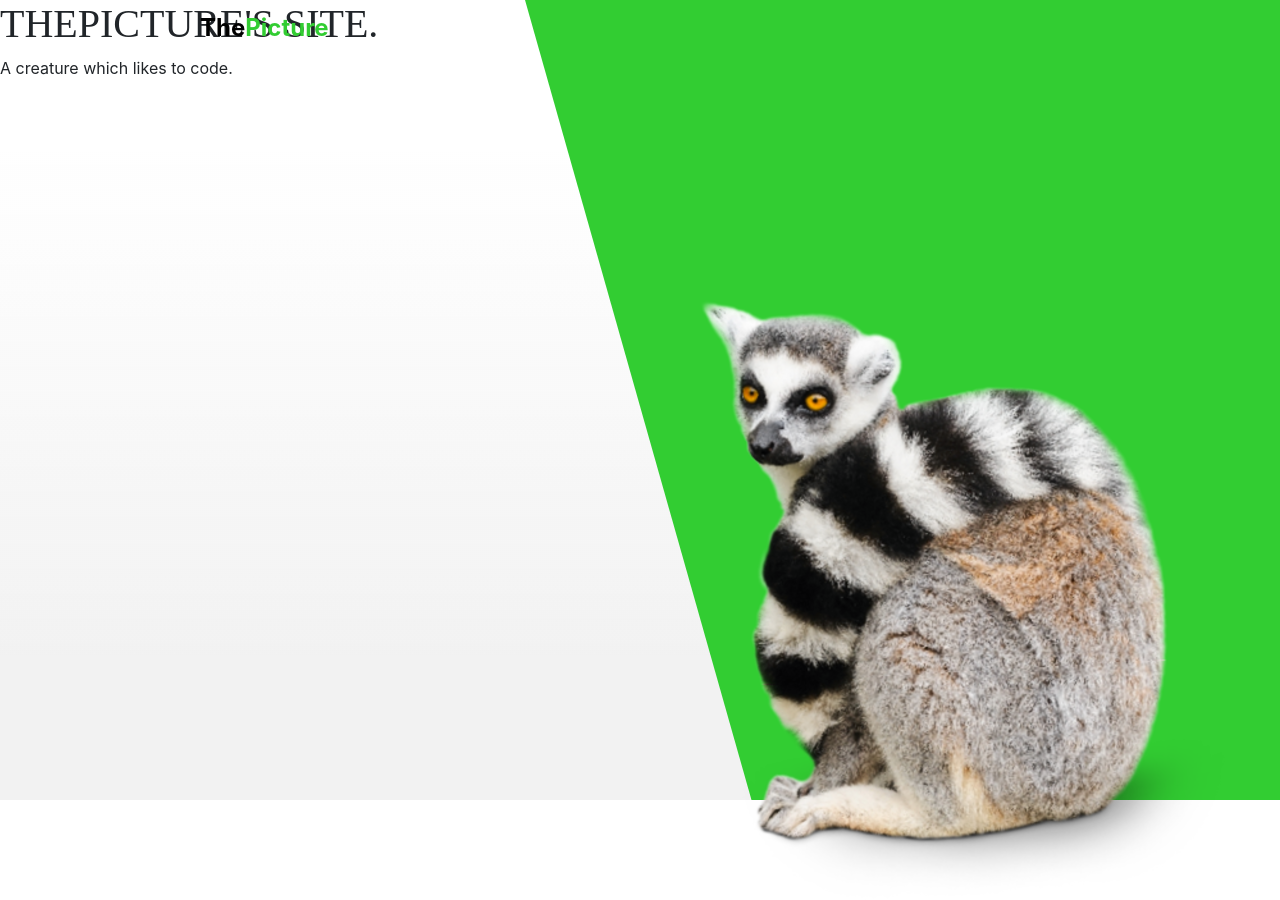
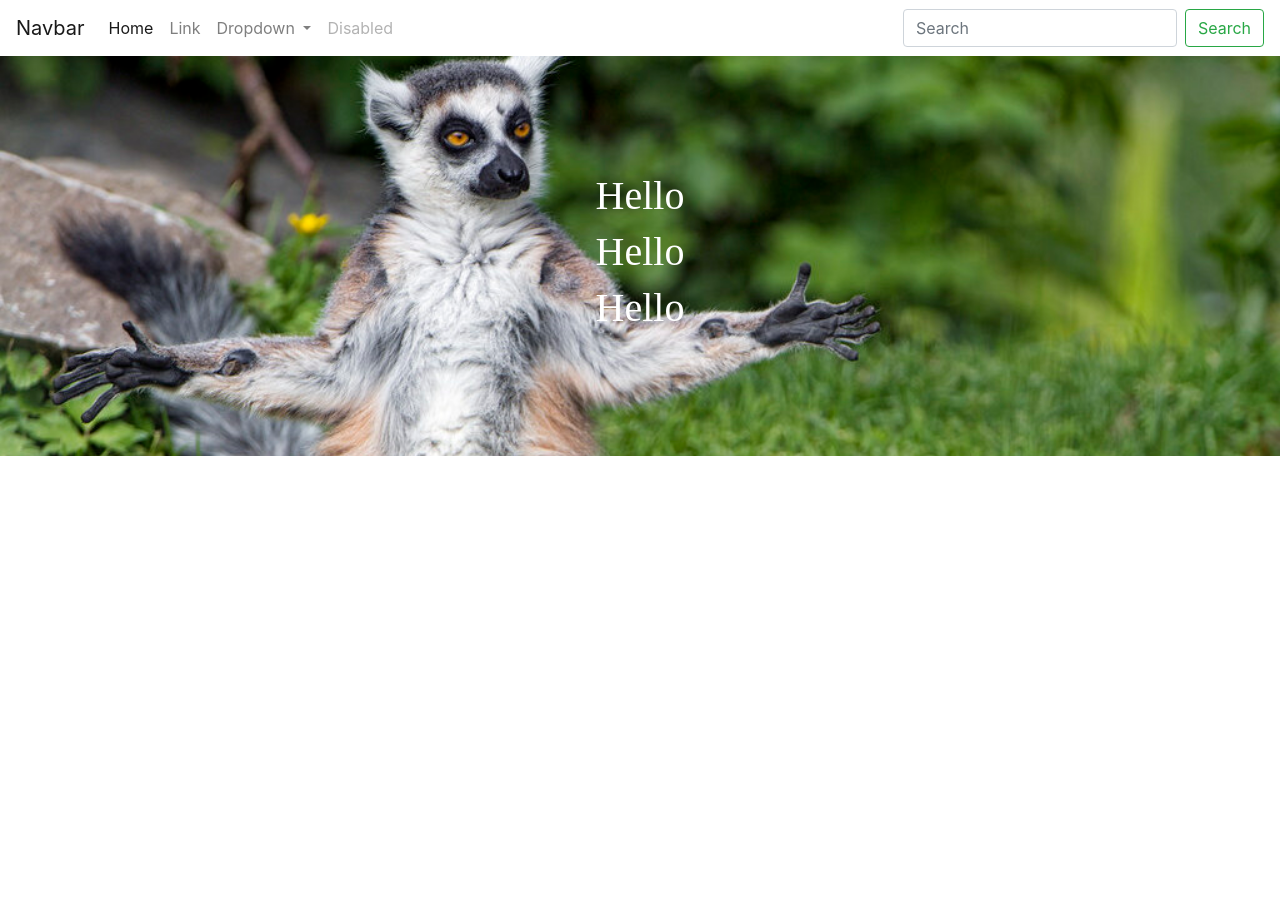
Before and after one commit to thepicture/TensorPractice, a plain HTML site: page frontend/lesson_one/resume-site/index.html in a window 1280 px wide. After the commit the page ends 800 px from the top, so only its background shows below. Drawn offline with Linux system fonts and the light colour scheme.

Commit message:
New page layout

```diff
--- a/frontend/lesson_one/resume-site/index.html
+++ b/frontend/lesson_one/resume-site/index.html
@@ -9,27 +9,61 @@
     <link rel="stylesheet" href="styles/resume.css">
 </head>
 <body>
-    <div class="gray-gradient"></div>
-    <div class="fixed-top fixed-top--padding-left-top">
-            <a class="logo--x-large logo--flex" href="#">
-                <span class="text--black">The</span>
-                <span class="text--green">Picture</span>
-                <div class="menu--flex-end">
-                    <span></span>
-                    <span></span>
-                    <span></span>
+<div class="d-flex flex-column">
+
+    <nav class="navbar navbar-expand-sm navbar-light">
+        <a class="navbar-brand" href="#">Navbar</a>
+        <button class="navbar-toggler"
+                type="button" data-toggle="collapse"
+                data-target="#navbar__menu"
+                aria-controls="navbarSupportedContent"
+                aria-expanded="false"
+                aria-label="Toggle navigation">
+            <span class="navbar-toggler-icon"></span>
+        </button>
+        <div class="collapse navbar-collapse" id="navbar__menu">
+            <ul class="navbar-nav mr-auto">
+                <li class="nav-item active">
+                    <a class="nav-link" href="#">Home <span class="sr-only">(current)</span></a>
+                </li>
+                <li class="nav-item">
+                    <a class="nav-link" href="#">Link</a>
+                </li>
+                <li class="nav-item dropdown">
+                    <a class="nav-link dropdown-toggle" href="#" id="navbarDropdown" role="button"
+                       data-toggle="dropdown" aria-haspopup="true" aria-expanded="false">
+                        Dropdown
+                    </a>
+                    <div class="dropdown-menu" aria-labelledby="navbarDropdown">
+                        <a class="dropdown-item" href="#">Action</a>
+                        <a class="dropdown-item" href="#">Another action</a>
+                        <div class="dropdown-divider"></div>
+                        <a class="dropdown-item" href="#">Something else here</a>
                     </div>
-            </a>
+                </li>
+                <li class="nav-item">
+                    <a class="nav-link disabled" href="#">Disabled</a>
+                </li>
+            </ul>
+            <form class="form-inline my-2 my-lg-0">
+                <input class="form-control mr-sm-2" type="search" placeholder="Search" aria-label="Search">
+                <button class="btn btn-outline-success my-2 my-sm-0" type="submit">Search</button>
+            </form>
         </div>
-        <div class="bg-flex-enabled-true">
-            <div class="img-flex">
-                <img src="images/lemur.png" class="lemur-fill">
+    </nav>
+    <div class="height-400-px">
+        <img class="img-container w-100 position-absolute"
+             src="images/lemur-bg-400px.jpg"
+             alt="Site logo"/>
+        <div class="d-flex justify-content-center align-items-center position-absolute w-100 height-inherit flex-column">
+            <h1 class="text-white">Hello</h1>
+            <h1 class="text-white">Hello</h1>
+            <h1 class="text-white">Hello</h1>
         </div>
-            <div class="bg-semi-rectangle bg-semi-rectangle--green-bg"></div>
-        <div>
-        <div class="quote--absolute-flex">
-          <h1>THEPICTURE'S SITE.</h1>
-          <p>A creature which likes to code.</p>
+    </div>
+</div>
+<script src="scripts/jquery-3.0.0.min.js"></script>
+<script src="scripts/bootstrap.min.js"></script>
 </div>
 </body>
 </html>
--- a/frontend/lesson_one/resume-site/styles/resume.css
+++ b/frontend/lesson_one/resume-site/styles/resume.css
@@ -1,66 +1,12 @@
-.bg-flex-enabled-true {
-    display: flex;
-    justify-content: flex-end;
-    height: 100vh;
+.img-container {
+  height: 400px;
+  object-fit: cover;
 }
 
-.bg-semi-rectangle {
-    width: 100vh;
-    clip-path: polygon(0 0%, 100% 0%, 100% 100%, 30% 100%);
+.height-400-px {
+    height: 400px;
 }
 
-.bg-semi-rectangle--green-bg {
-    background: limegreen;
+.height-inherit {
+    height: inherit;
 }
-
-.navbar--z-index-1 {
-    z-index: 1;
-}
-
-.fixed-top--padding-left-top {
-    padding-left: 200px;
-    padding-top: 10px;
-}
-
-.logo--x-large {
-    font-weight: bold;
-    font-size: x-large;
-}
-
-.logo--flex {
-    display: flex;
-}
-
-.text--green {
-    color: limegreen;
-}
-
-.text--black {
-    color: black;
-}
-
-.quote--absolute-flex {
-    position: absolute;
-    display: flex;
-    left: 0;
-    flex-direction: column;
-}
-
-.lemur-fill {
-    object-fit: contain;
-    transform: translate(700px, 100px);
-}
-
-.img-flex {
-    display: flex;
-    align-items: end;
-    z-index: 1;
-}
-
-.gray-gradient {
-    height: 100vh;
-    position: fixed;
-    width: 100%;
-    background: rgb(255,255,255);
-    background: linear-gradient(180deg, rgba(255,255,255,1) 19%, rgba(0,0,0,0.05287464985994398) 82%);
-}
```
Also changed, not shown: frontend/lesson_one/resume-site/images/lemur-bg-400px.jpg (added). Lines whose indentation alone changed are shown as unchanged.
